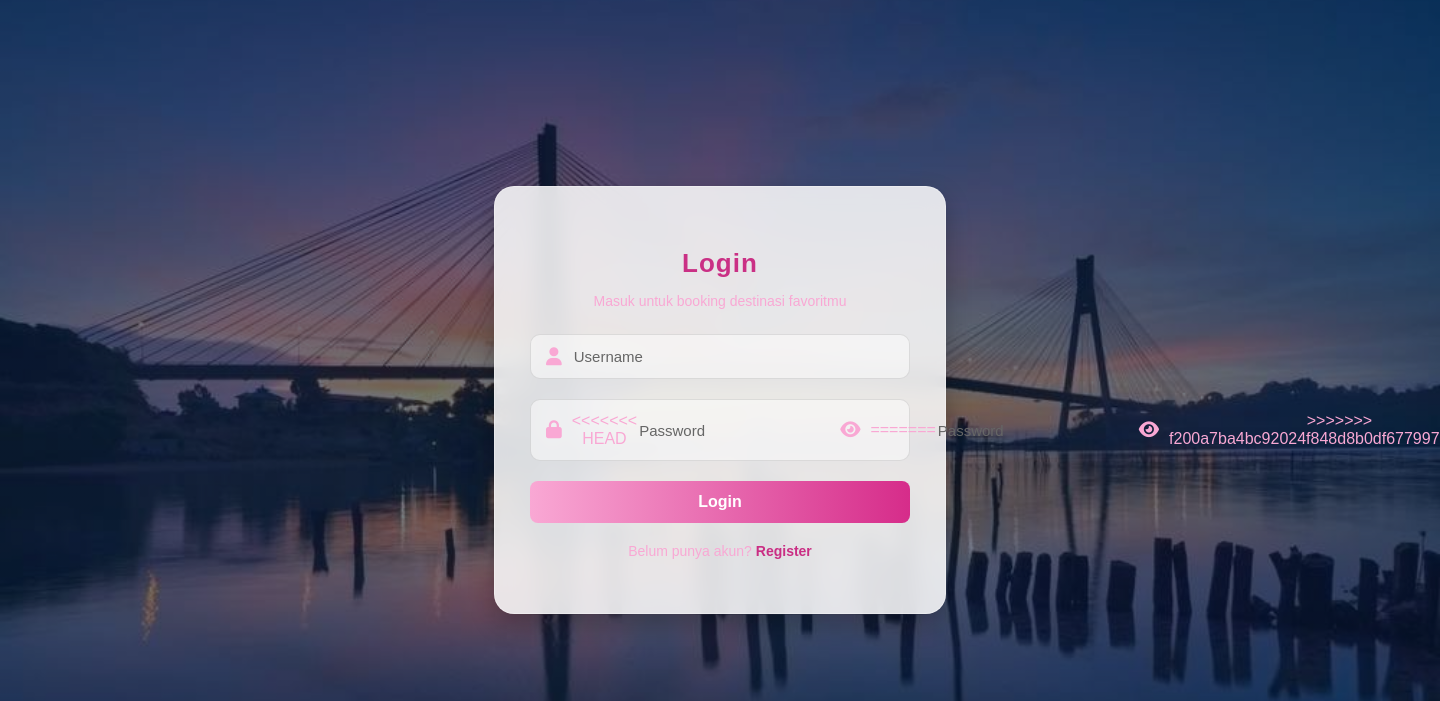
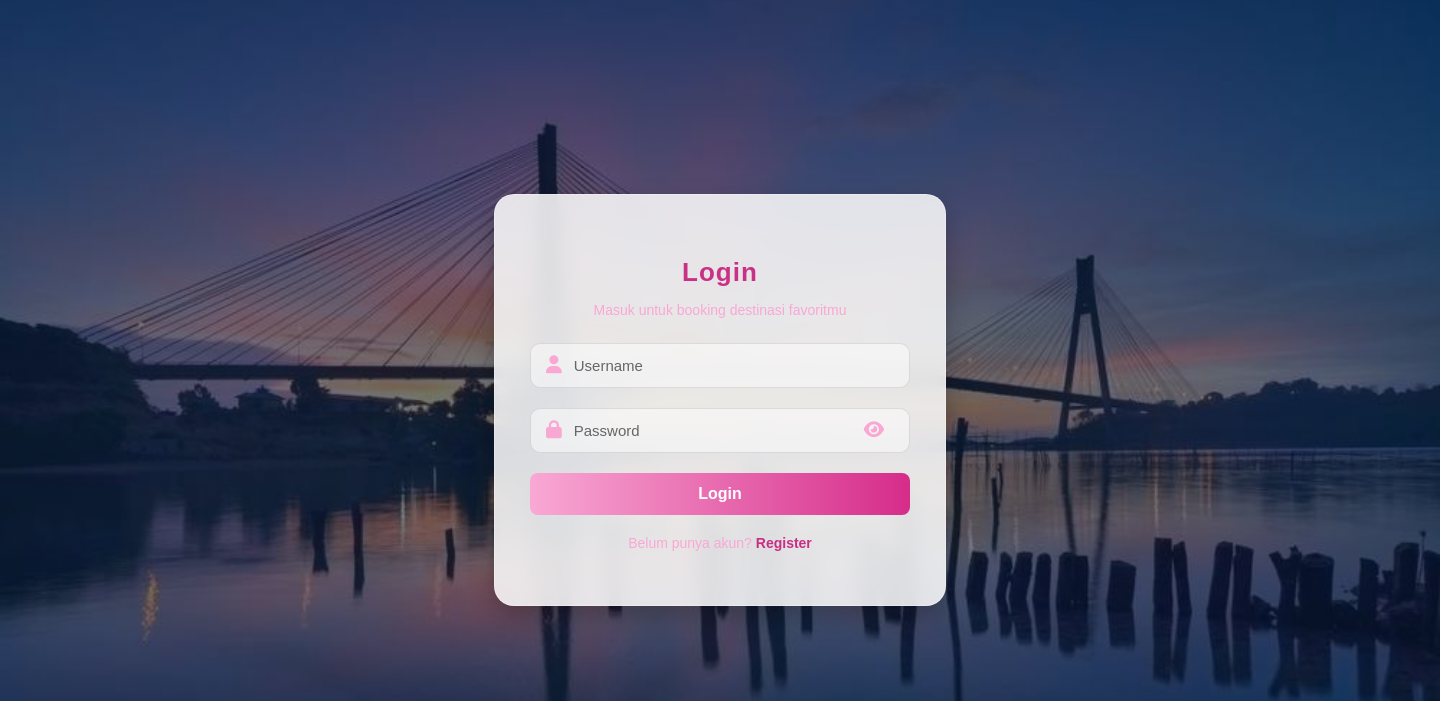
Before and after one commit to EnruRamadhan/PBL-RKS-304, a Flask app: page /login in a window 1440 px wide; the page is wider, and only the part inside the window is pictured. Shown: the top 701 px of that part. Run offline with Flask 3, Linux system fonts and the light colour scheme.

Commit message:
git add . git commit -m "cape" git push origin main

```diff
--- a/Web/app.py
+++ b/Web/app.py
@@ -203,7 +203,6 @@ if __name__ == '__main__':
     if test_connection():
         print("Initializing database...")
         init_database()
-        print("📱 Website: http://localhost:5000")
         print("📱 Alternative: http://127.0.0.1:5000")
         print("⚡ Debug mode: ON")
         app.run(host='0.0.0.0', port=5000, debug=True)
--- a/Web/templates/login.html
+++ b/Web/templates/login.html
@@ -31,13 +31,8 @@
 
         <div class="input-group password-wrapper">
           <i class="fas fa-lock"></i>
-<<<<<<< HEAD
           <input type="password" name="password" placeholder="Password" required>
           <i class="fa-solid fa-eye" id="togglePassword"></i>
-=======
-          <input type="password" id="password" placeholder="Password" required>
-          <i class="fa-solid fa-eye toggle-password text-pink-400" id="togglePassword"></i>
->>>>>>> f200a7ba4bc92024f848d8b0df67799727262aca
         </div>
 
         <button type="submit">Login</button>
```
Also changed, not shown: 2 other files.
